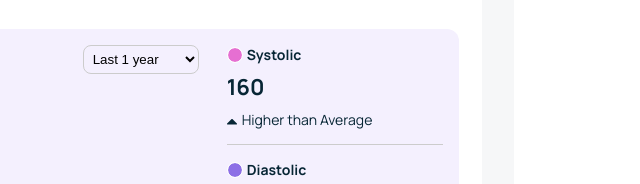
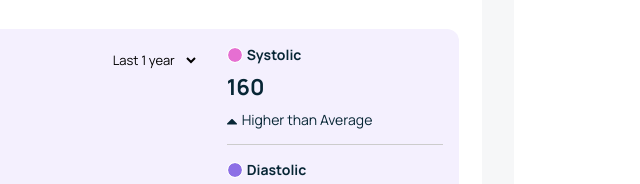
Before and after one commit to DawoodSaeed/Health-Care-Dashboard, a plain HTML site: page index.html in a window 1280 px wide. Shown: the part 181-365 px from the top of the page, 501-1141 px from the left. Drawn offline with nearby package versions, Linux system fonts and the light colour scheme; no server answers.

Commit message:
reponsive bug fix

```diff
--- a/index.html
+++ b/index.html
@@ -135,7 +135,7 @@
                 <p class="title">Blood Pressure</p>
                 <select id="filterChart">
                   <option value="last1year">Last 1 year</option>
-                  <option value="last8months">Last 8 months</option>
+                  <option value="last8months">8 months</option>
                   <option value="last2year">Last 2 year</option>
                   <option value="last3year">Last 3 year</option>
                 </select>
--- a/styles/main.css
+++ b/styles/main.css
@@ -356,10 +356,12 @@ html {
   .titleBar select {
     border: none;
     background: none;
-    border: 1px solid #ccc;
     margin-right: 28px;
     padding: 5px;
     border-radius: 8px;
+    font: inherit;
+    font-size: 13px;
+    cursor: pointer;
   }
 
   .stats {
```
